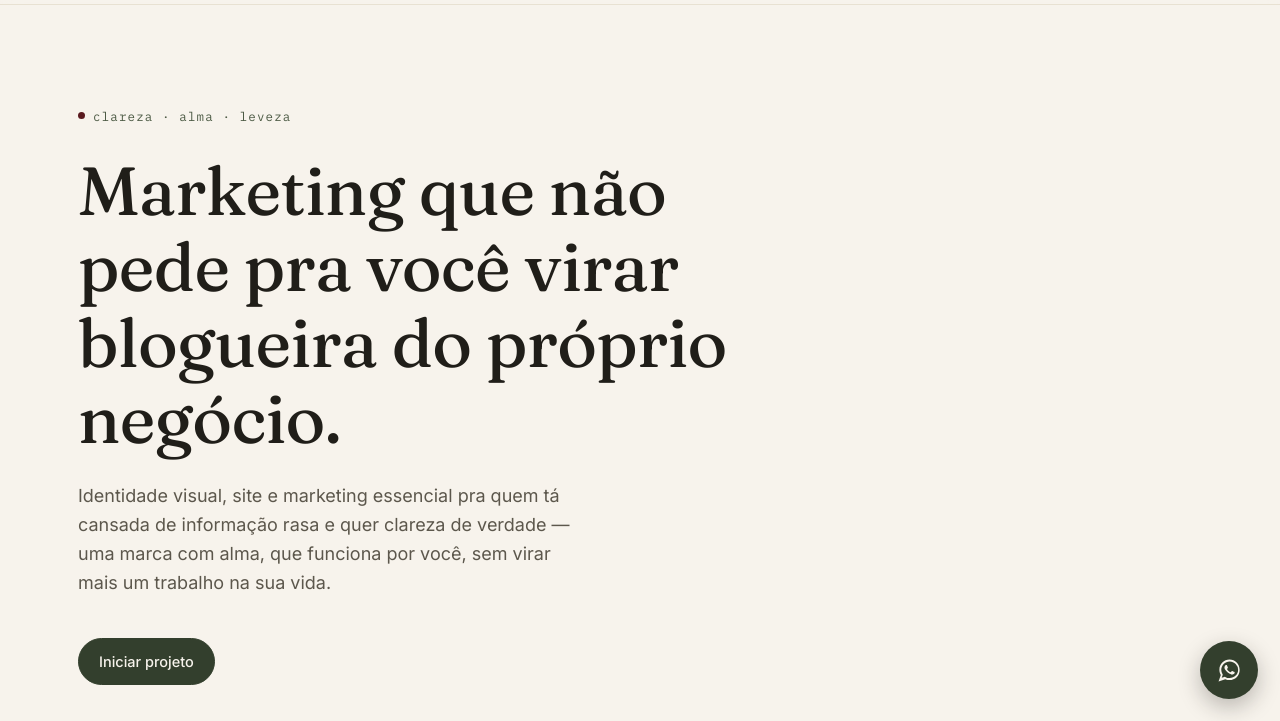
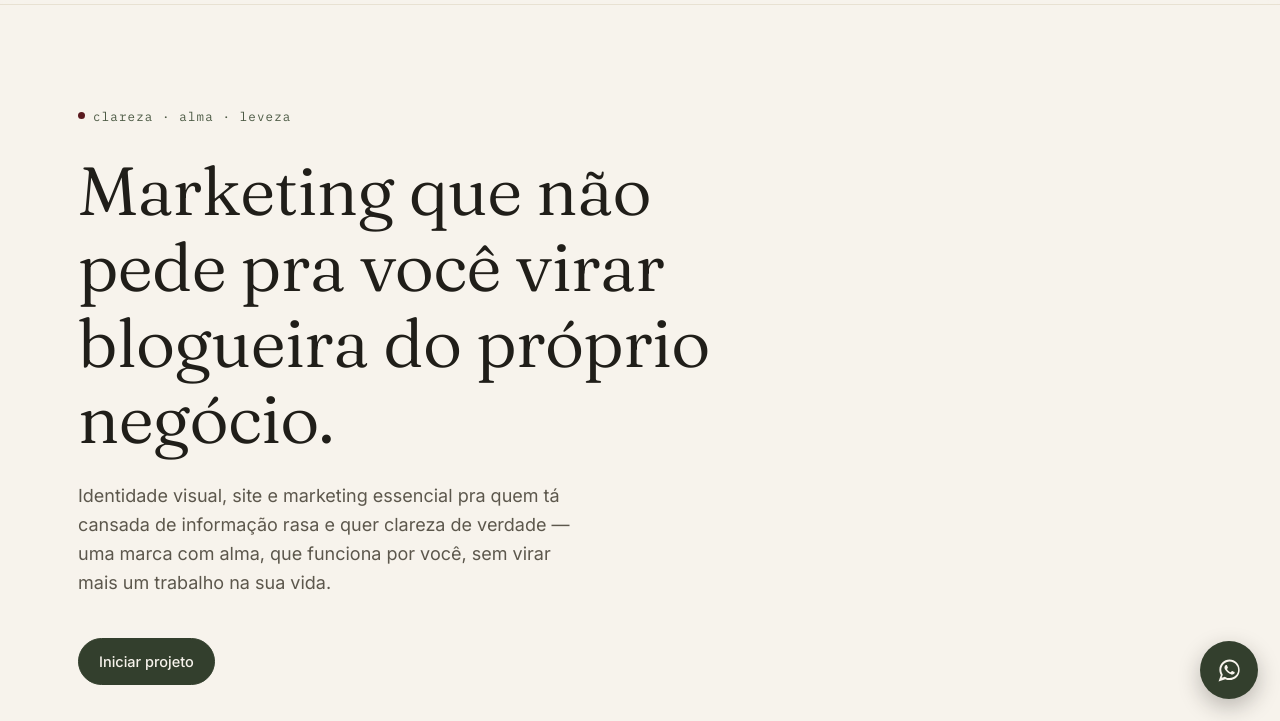
Before and after one commit to giovanarocho/avesso, a website: page index.html in a window 1280 px wide. Shown: the part 79-800 px from the top of the page. Drawn offline with Linux system fonts and the light colour scheme; no server answers.

Commit message:
Update style.css

```diff
--- a/css/style.css
+++ b/css/style.css
@@ -52,7 +52,7 @@ a{ color: inherit; text-decoration: none; }
 
 h1, h2, h3, h4{
   font-family: var(--serif);
-  font-weight: 440;
+  font-weight: 300;
   line-height: 1.12;
   margin: 0;
   color: var(--ink);
```
